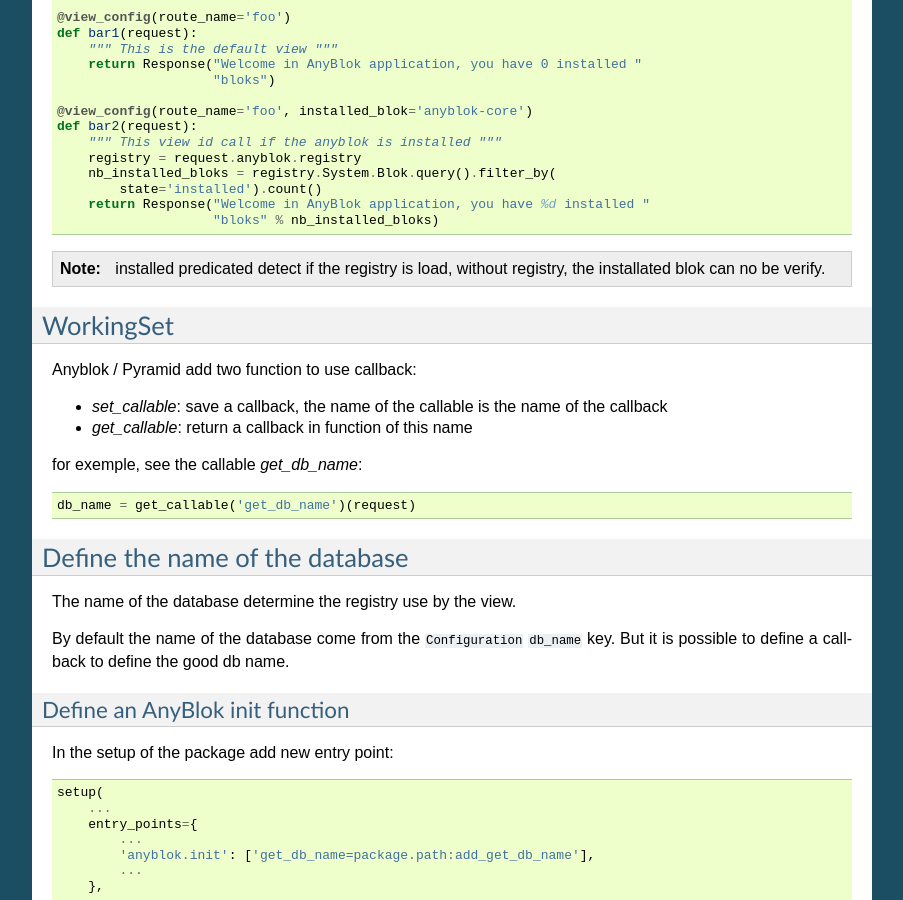
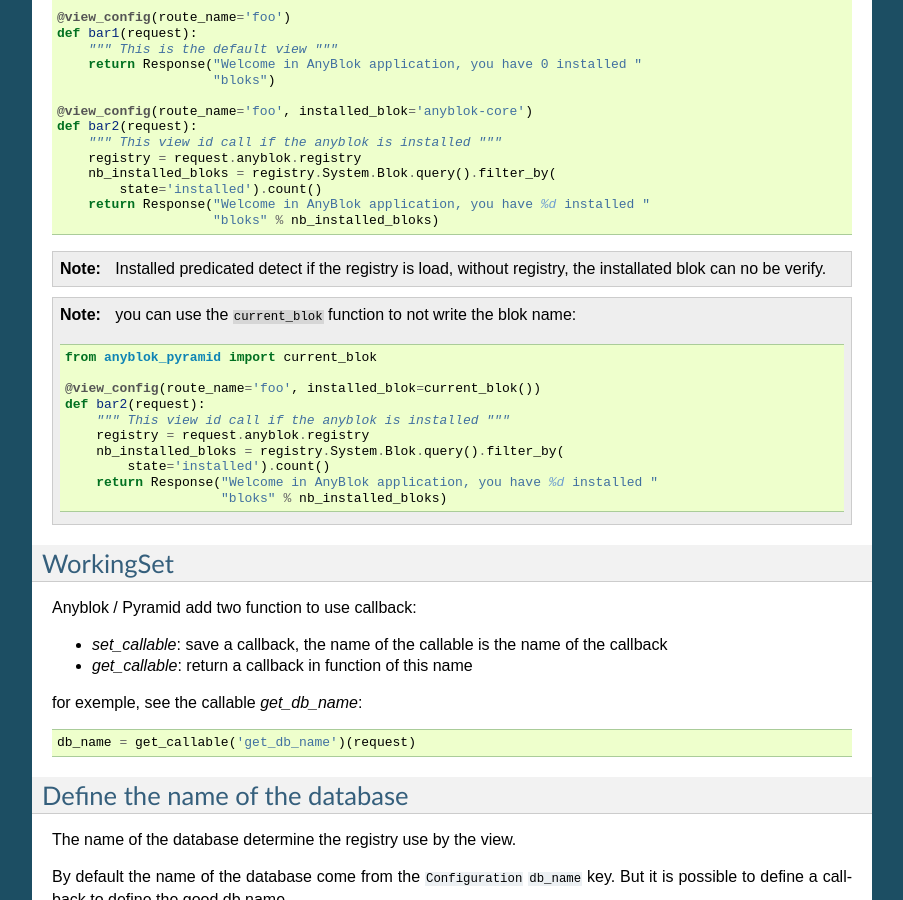
Before and after one commit to AnyBlok/Anyblok_Pyramid, a Sphinx documentation site: the page built from doc/MEMENTO.rst, in a window 1280 px wide and 900 px high, scrolled down 2050 px. Shown: the whole window, without its empty margins (198-1101 px from the left). Built offline with Sphinx 7.4.7, drawn with Linux system fonts in a browser that asks for light colours; the version number is read from the project's files by our own code.

Commit message:
Update doc

```diff
--- a/doc/MEMENTO.rst
+++ b/doc/MEMENTO.rst
@@ -126,8 +126,26 @@
 
 .. note::
 
-    installed predicated detect if the registry is load, without registry,
+    Installed predicated detect if the registry is load, without registry,
     the installated blok can no be verify.
+
+
+.. note::
+
+    you can use the ``current_blok`` function to not write the blok name::
+
+        from anyblok_pyramid import current_blok
+
+        @view_config(route_name='foo', installed_blok=current_blok())
+        def bar2(request):
+            """ This view id call if the anyblok is installed """
+            registry = request.anyblok.registry
+            nb_installed_bloks = registry.System.Blok.query().filter_by(
+                state='installed').count()
+            return Response("Welcome in AnyBlok application, you have %d installed "
+                            "bloks" % nb_installed_bloks)
+
+
 
 
 WorkingSet
```
